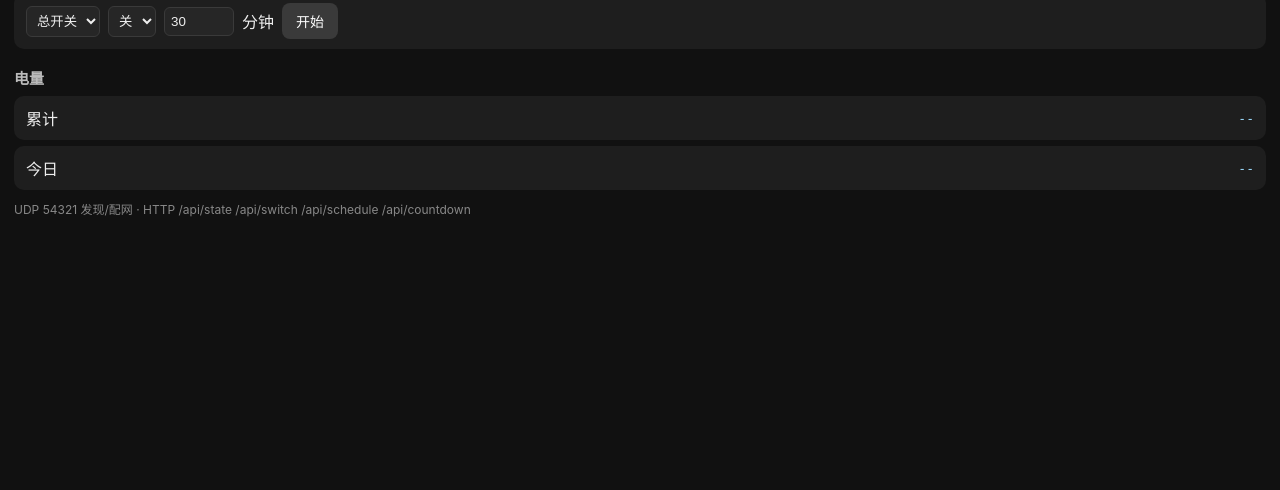
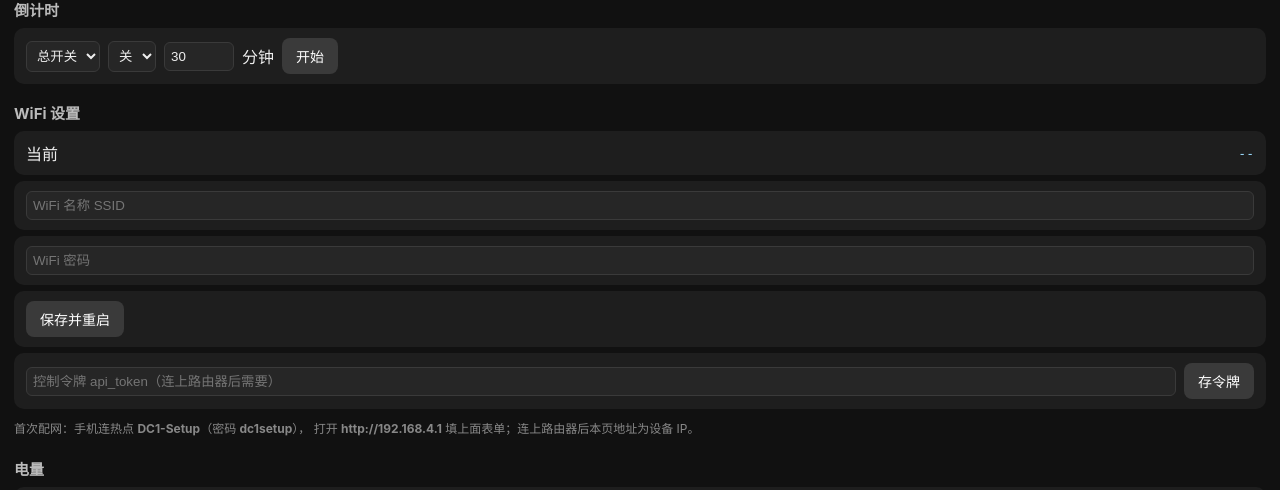
Before and after one commit to angle600/dc1-console, a plain HTML site: page firmware/micropython/index.html in a window 1280 px wide. Shown: the part 230-720 px from the top of the page. Drawn offline with Linux system fonts and the light colour scheme; no server answers.

Commit message:
feat(web): 新增 WiFi 设置页签 + 修复页面 JS 转义
- index.html 增加「WiFi 设置」：当前联网状态、SSID/密码表单、保存并重启、
  令牌输入（localStorage 持久化，提交 /api/config 时使用）
- 修复从 webui.py 抽取 HTML 时残留的 \\' 导致 render() 整段 JS 语法错误
  （开关按钮一直不生效的原因），已用 node --check 校验
- 实测表单链路：POST /api/config {ssid,password,reboot:1} → ok → 重启 → 重新上线
- docs/04 §10 记录配网三路径与 AP 必须关闭的安全要点

```diff
--- a/firmware/micropython/index.html
+++ b/firmware/micropython/index.html
@@ -40,6 +40,17 @@ input,select{background:#262626;color:#eee;border:1px solid #3a3a3a;border-radiu
   <button onclick="addCd()">开始</button>
 </div>
 
+<h3>WiFi 设置</h3>
+<div class="row"><span class="n">当前</span><span class="mono" id="w_now">--</span></div>
+<div class="row"><input id="w_ssid" placeholder="WiFi 名称 SSID" style="flex:1"></div>
+<div class="row"><input id="w_pass" type="password" placeholder="WiFi 密码" style="flex:1"></div>
+<div class="row"><button onclick="saveWifi()">保存并重启</button>
+  <span class="small" id="w_msg" style="flex:1;margin:0"></span></div>
+<div class="row"><input id="w_tok" placeholder="控制令牌 api_token（连上路由器后需要）" style="flex:1">
+  <button onclick="saveTok()">存令牌</button></div>
+<div class="small">首次配网：手机连热点 <b>DC1-Setup</b>（密码 <b>dc1setup</b>），
+  打开 <b>http://192.168.4.1</b> 填上面表单；连上路由器后本页地址为设备 IP。</div>
+
 <h3>电量</h3>
 <div class="row"><span class="n">累计</span><span class="mono" id="e_total">--</span></div>
 <div class="row"><span class="n">今日</span><span class="mono" id="e_today">--</span></div>
@@ -59,7 +70,7 @@ function tg(i){sel^=1<<i;days()}
 function render(s){
   var h="";
   for(var k in NAMES){h+='<div class="row"><span class="n">'+NAMES[k]+
-    '</span><button class="'+(s[k]?"on":"")+'" onclick="sw(\\''+k+'\\','+(s[k]?0:1)+')">'+
+    '</span><button class="'+(s[k]?"on":"")+'" onclick="sw(\''+k+'\','+(s[k]?0:1)+')">'+
     (s[k]?"ON":"OFF")+'</button></div>'}
   document.getElementById("sws").innerHTML=h;
   var m=s.meter||{};
@@ -68,6 +79,8 @@ function render(s){
   var e=s.energy||{};
   document.getElementById("e_total").textContent=(e.total_kwh||0)+" kWh";
   document.getElementById("e_today").textContent=(e.today_kwh||0)+" kWh";
+  document.getElementById("w_now").textContent=(s.ap?"AP 模式（未联网） ":"已联网 ")+
+    (s.ip||"")+(s.rssi?("  信号 "+s.rssi+"dBm"):"");
   h="";
   (s.schedList||[]).forEach(function(r){
     h+='<div class="row"><span class="n">'+(NAMES[r.ch]||r.ch)+' '+(r.on?"开":"关")+' '+
@@ -103,5 +116,24 @@ function addCd(){
   fetch("/api/countdown",{method:"POST",body:JSON.stringify(body)}).then(tick)
 }
 function delCd(id){fetch("/api/countdown",{method:"POST",body:JSON.stringify({op:"del",id:id})}).then(tick)}
+function tok(){return localStorage.getItem("dc1tok")||""}
+function saveTok(){
+  localStorage.setItem("dc1tok",document.getElementById("w_tok").value.trim());
+  document.getElementById("w_msg").textContent="令牌已保存在本机浏览器";
+}
+function saveWifi(){
+  var ssid=document.getElementById("w_ssid").value.trim();
+  var pass=document.getElementById("w_pass").value;
+  var msg=document.getElementById("w_msg");
+  if(!ssid){msg.textContent="请填写 SSID";return}
+  msg.textContent="保存中…";
+  fetch("/api/config?t="+encodeURIComponent(tok()),{method:"POST",
+    body:JSON.stringify({ssid:ssid,password:pass,reboot:1})})
+   .then(function(r){return r.json()})
+   .then(function(j){msg.textContent=j.ok?"已保存，设备重启中…（约 10 秒后重连）":
+     ("失败："+(j.err||"检查令牌"))})
+   .catch(function(){msg.textContent="已提交，设备正在重启…"});
+}
+document.getElementById("w_tok").value=tok();
 days();tick();setInterval(tick,3000);
 </script></body></html>
```
Also changed, not shown: 1 other file.
